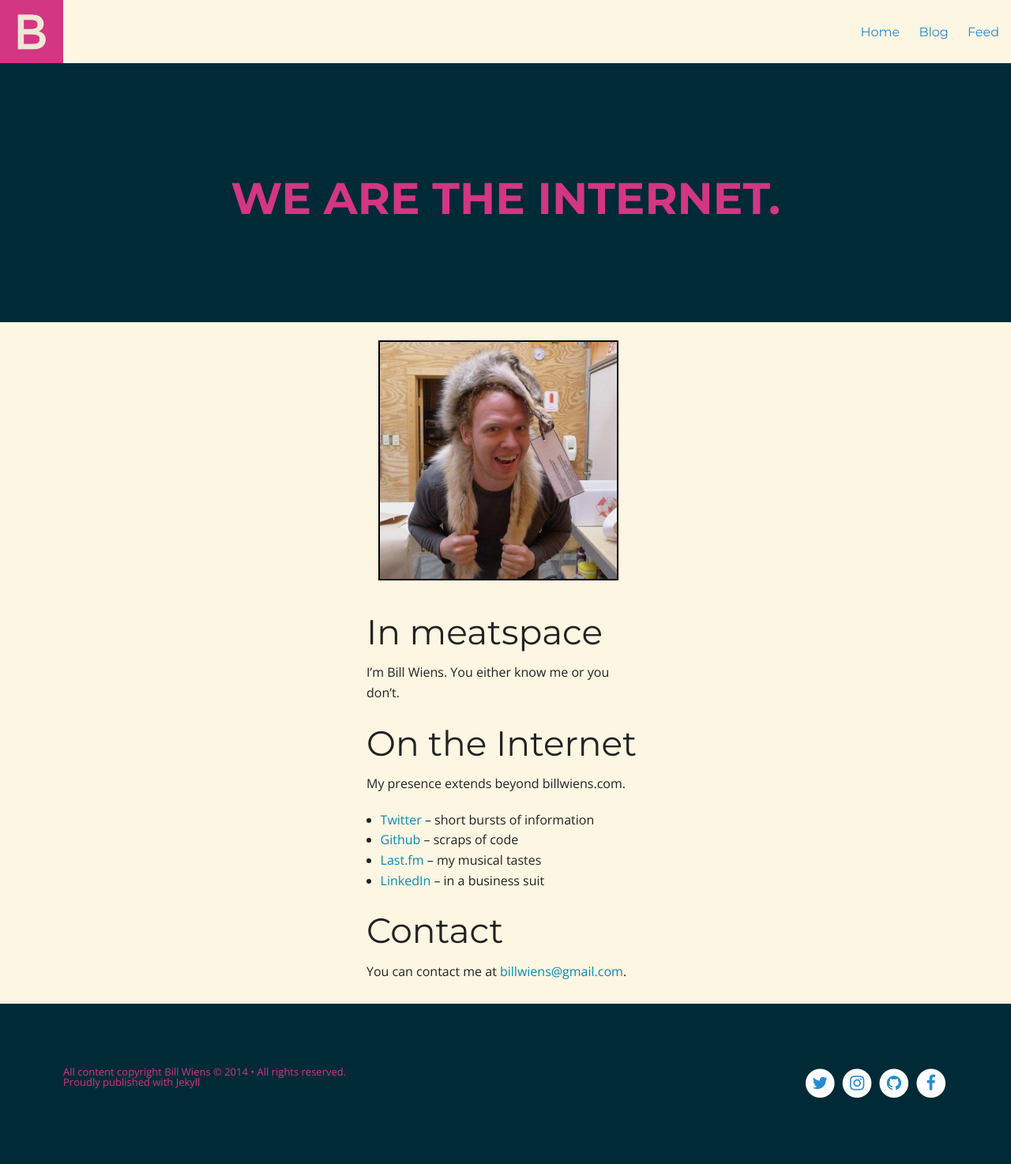
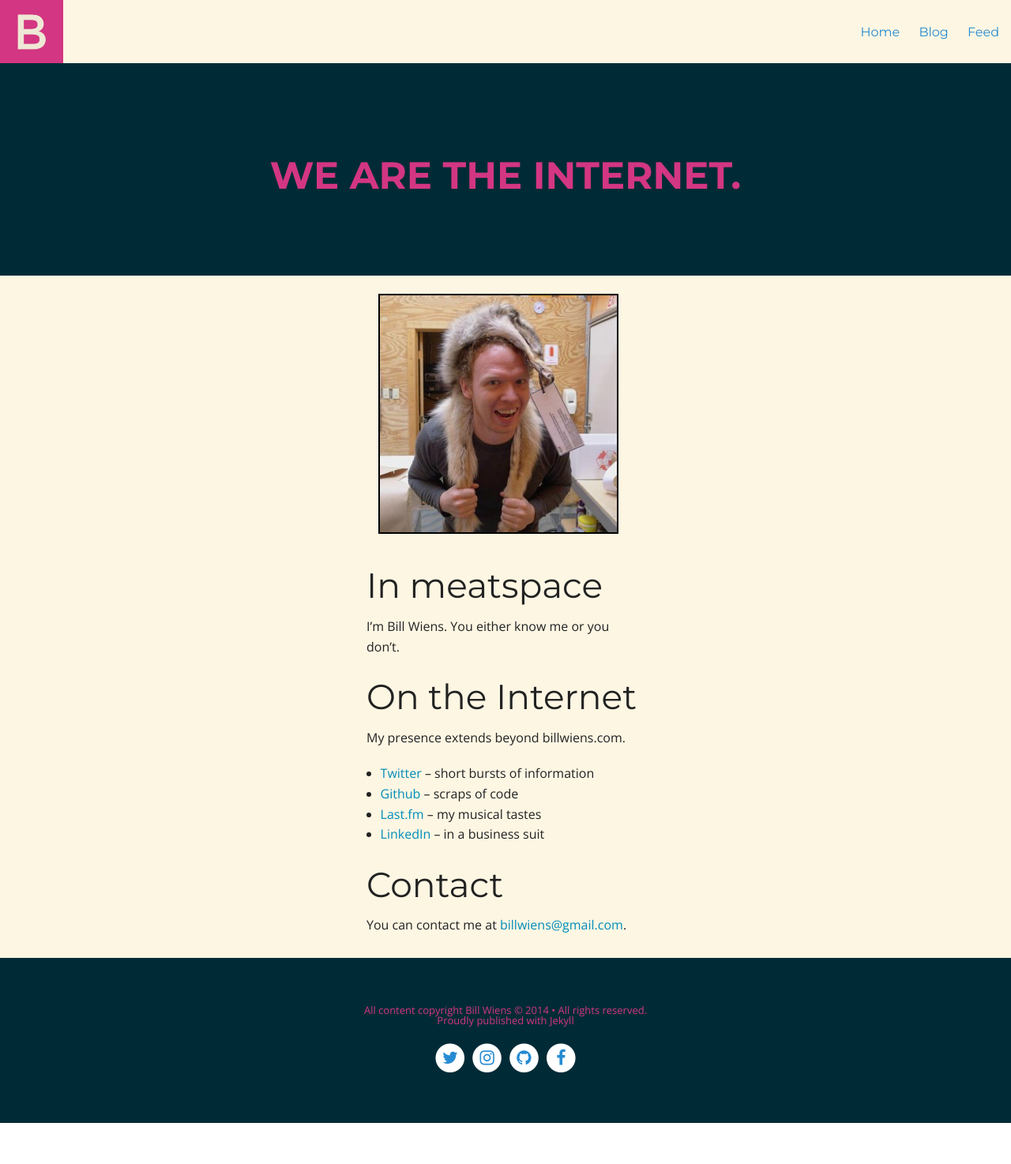
Before and after one commit to billputer/billwiens.com, a Jekyll site: the page built from index.md, in a window 1280 px wide. Shown: the whole page at 79% size. Built offline with Jekyll 4.4.1, drawn with Linux system fonts in a browser that asks for light colours; nearby versions of some CDN libraries; after the commit the page ends 1422 px from its top, so only the background shows below that.

Commit message:
Remove 70em breakpoint.

```diff
--- a/assets/css/_post.scss
+++ b/assets/css/_post.scss
@@ -349,21 +349,9 @@
   }
 }
 
-@media only screen and (min-width: 70em) {
-  .post-template .notepad-post-title h1 {
-    font-size: 4.375rem;
-  }
-}
-
 @media only screen and (min-width: 40.063em) {
   .post-template .notepad-post-content > div:not(.notepad-post-title) {
     margin: -18% auto 0;
-  }
-}
-
-@media only screen and (min-width: 70em) {
-  .post-template .notepad-post-content > div:not(.notepad-post-title) {
-    margin: -10% auto 0;
   }
 }
 
@@ -462,13 +450,6 @@
   }
 }
 
-@media only screen and (min-width: 70em) {
-  .notepad-author-info {
-    padding-top: 6.875rem;
-    padding-bottom: 6.875rem;
-  }
-}
-
 @media only screen and (min-width: 40.063em) {
   .notepad-author-info .notepad-post-author .notepad-post-author-avatar {
     margin-right: 3.125rem;
@@ -535,13 +516,6 @@
   }
 }
 
-@media only screen and (min-width: 70em) {
-  .notepad-page-title h1, .notepad-post-title-simple h1 {
-    padding-top: 6.875rem;
-    padding-bottom: 6.875rem;
-  }
-}
-
 .notepad-page-title .notepad-post-meta-simple, .notepad-post-title-simple .notepad-post-meta-simple {
   text-align: center;
   padding-top: 5rem;
@@ -563,14 +537,7 @@
   }
 }
 
-@media only screen and (min-width: 70em) {
-  .notepad-page-title .notepad-post-meta-simple, .notepad-post-title-simple .notepad-post-meta-simple {
-    padding-top: 8.75rem;
-    padding-bottom: 5.625rem;
-  }
-}
-
-/* Page conent */
+/* Page content */
 
 .notepad-page-content {
   margin: 0 auto;
--- a/assets/css/style.scss
+++ b/assets/css/style.scss
@@ -253,19 +253,6 @@
   }
 }
 
-@media only screen and (min-width: 70em) {
-  .notepad-site-head .notepad-site-head-content {
-    h1 {
-      padding-top: 7.5rem;
-      font-size: 0.8rem;
-    }
-    h2 {
-      font-size: 3.5rem;
-      padding-bottom: 7.5rem;
-      font-weight: 700;
-    }
-  }
-}
 
 .notepad-content .notepad-index-post {
   visibility: hidden;
@@ -470,25 +457,6 @@
     padding-bottom: 3.75rem;
     a {
       color: $text_dark;
-    }
-  }
-}
-
-@media only screen and (min-width: 70em) {
-  .notepad-site-footer {
-    .social-icons {
-      width: 49%;
-      padding: 5rem;
-    }
-    .copyright {
-      width: 49%;
-      padding: 5rem;
-      text-align: left;
-      float: left;
-    }
-    .social-icons {
-      text-align: right;
-      float: right;
     }
   }
 }
```
